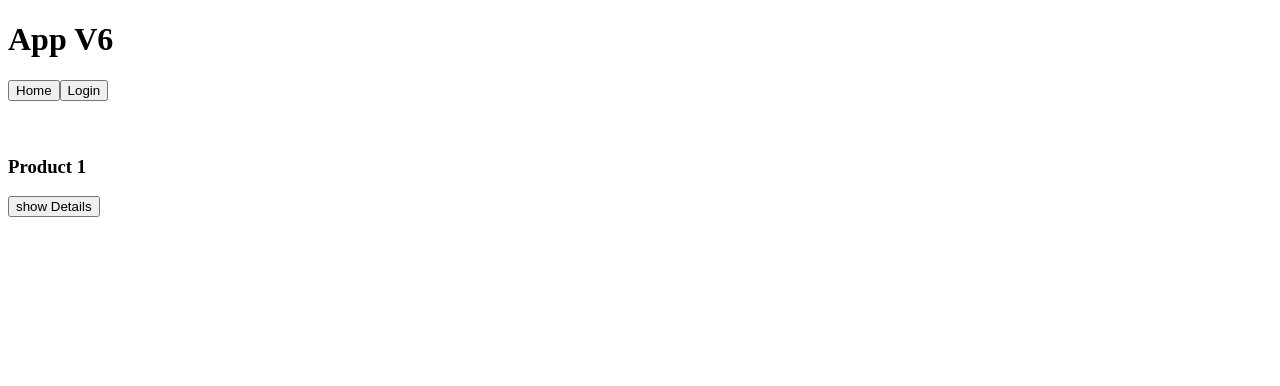
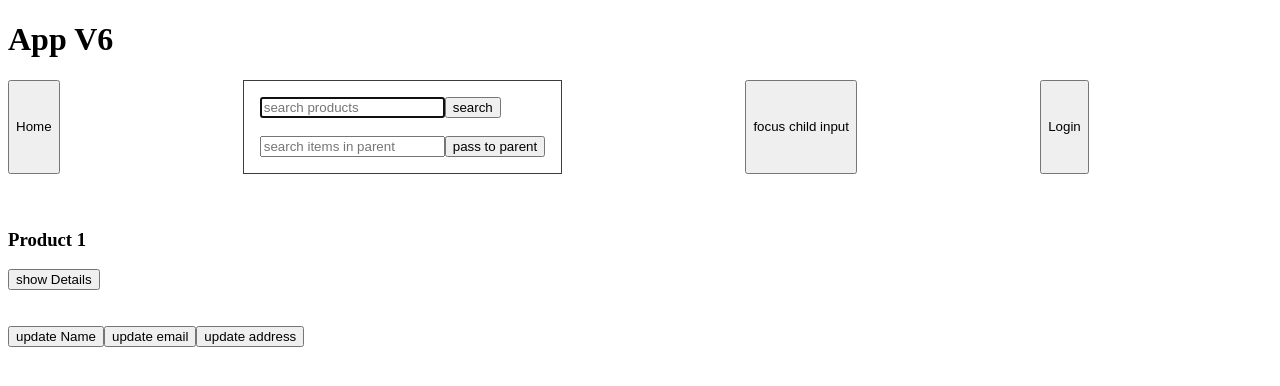
Before and after one commit to Abhinavav23/stark-react-basic, a React (Create React App) app: page / in a window 1280 px wide. Shown: the top 386 px of the page. Built offline with nearby package versions, Linux system fonts and the light colour scheme.

Commit message:
[23 Aug 2023] Refs, forwardRefs

```diff
--- a/src/V6/components/Home.jsx
+++ b/src/V6/components/Home.jsx
@@ -1,14 +1,61 @@
-import React from 'react'
+import React, { createRef, useRef, useState } from 'react'
 import { Products } from './Products'
 import { Navbar } from './Navbar'
 
 export const Home = () => {
+  // after updating the comp, if we have updated the value of below variable then we will loose it
+  // even after updating it will not cause a re render
+  let name = 'default name';
+
+
+
+  // we want to update the value and persist it between re renders
+  // we don't want to cause a re render on updating it
+  // using Refs
+
+  // by calling useRef returns an object which will have current as a prop
+
+  // 1st method
+  const ref = useRef(0);
+
+  // used in class comp mostly
+  // const ref2 = createRef();
+
+  const updateName = () => {
+    name = 'new Name';
+    // setting the ref directly
+    ref.current = 100;
+
+    console.log('name', name);
+    console.log('ref', ref);
+    console.log('address', address);
+    console.log('email', email);
+
+  };
+
+  // on updating it will cause a re render
+  // it will also persist its value between rerenders
+  const[email, setEmail] = useState('default email');
+  const[address, setAddress] = useState('default address');
+
+  // console.log('email -->', email);
+  // console.log('name --> ', name);
+  // console.log('address --> ', address);
+  // console.log('ref', ref);
+
+  // console.log('');
+
   return (
     <section>
         <Navbar/>
         <br />
         <br />
         <Products/>
+        <br />
+        <br />
+        <button onClick={updateName}>update Name</button>
+        <button onClick={() => setEmail('new Email')}>update email</button>
+        <button onClick={() => setAddress('new address')}>update address</button>
     </section>
   )
 }
--- a/src/V6/components/Navbar.jsx
+++ b/src/V6/components/Navbar.jsx
@@ -1,11 +1,26 @@
-import React, { useState } from "react";
+import React, { useRef, useState } from "react";
 import { Modal } from "./Modal";
+import { SearchBar } from "./SearchBar";
 
 export const Navbar = () => {
   const [showModal, setShowModal] = useState(false);
+
+  const childRef = useRef(null);
+
+  const searchValue = (value) => {
+    console.log('value', value);
+  }
+
+  const focusInput = () => {
+    console.log('running focus input');
+    childRef.current.focus();
+  }
   return (
-    <nav>
+    <nav style={{ display: "flex", justifyContent: "space-between" }}>
       <button>Home</button>
+      <SearchBar searchValue={searchValue} ref={childRef}/>
+      <button onClick={focusInput }>focus child input</button>
+
       <button onClick={() => setShowModal(true)}>Login</button>
       <br />
       {/* {showModal &&<Modal onClose={setShowModal}/>} */}
@@ -14,9 +29,7 @@ export const Navbar = () => {
         onClose={setShowModal}
         heading={"Login"}
         description={"please login into the app"}
-      >
-
-      </Modal>
+      ></Modal>
     </nav>
   );
 };
--- /dev/null
+++ b/src/V6/components/SearchBar.jsx
@@ -0,0 +1,51 @@
+import React, { forwardRef, useEffect, useRef, useState } from "react";
+
+// forwardRef to access the ref in childComp
+export const SearchBar = forwardRef(({searchValue}, myRef) => {
+    console.log('ref', myRef);
+  // const [search, setSearch] = useState('');
+  const inputRef = useRef(null);
+  const buttonRef = useRef(null)
+  console.log('inputRef', inputRef);
+  console.log("rerendering");
+  const printSearch = () => {
+    // logic to access input field and read the value
+    // const inputEl = document.getElementById("search");
+    // console.log(inputEl.value);
+    console.log('inputRef', inputRef);
+    console.log('value', inputRef.current.focus);
+  };
+
+  useEffect(() => {
+    inputRef.current.focus();
+    // buttonRef.current.focus();
+  }, []);
+
+  return (
+    <section style={{border: '1px solid #3d3d3d', padding: '1rem'}}>
+      <input
+        type="text"
+        name=""
+        id="search"
+        placeholder="search products"
+        ref={inputRef}
+        // value={search}
+        // onChange={(e) => setSearch(e.target.value)}
+      />
+      <button ref={buttonRef} onClick={printSearch}>search</button>
+        <br />
+        <br />
+
+      <input
+        type="text"
+        name=""
+        id="search Parent"
+        placeholder="search items in parent"
+        // value={search}
+        onChange={(e) =>searchValue(e.target.value)}
+        ref={myRef}
+      />
+      <button ref={buttonRef} onClick={printSearch}>pass to parent</button>
+    </section>
+  );
+});
```
Also changed, not shown: whiteboard_Images/Untitled-2023-08-22-2218.png (added).
